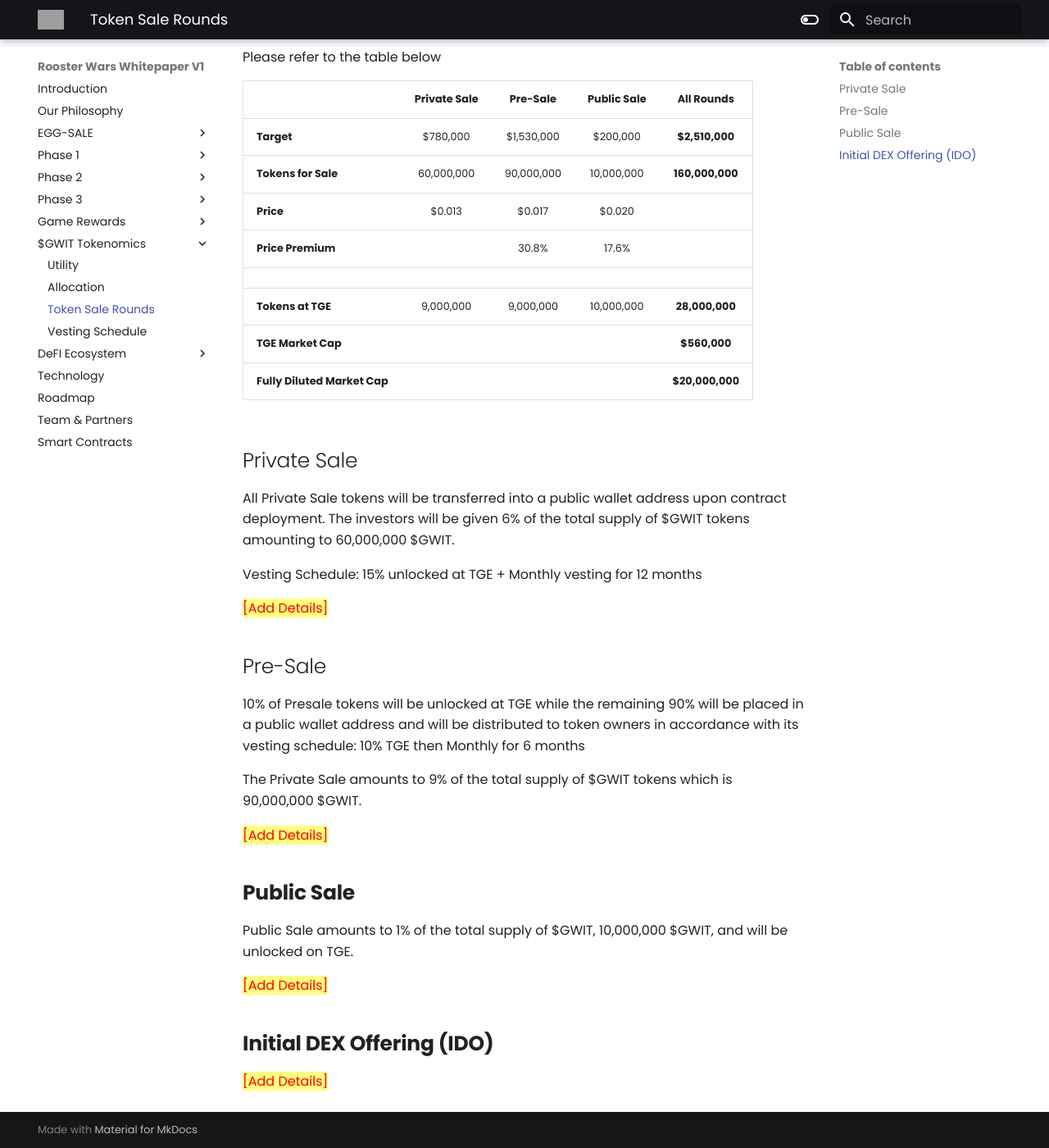
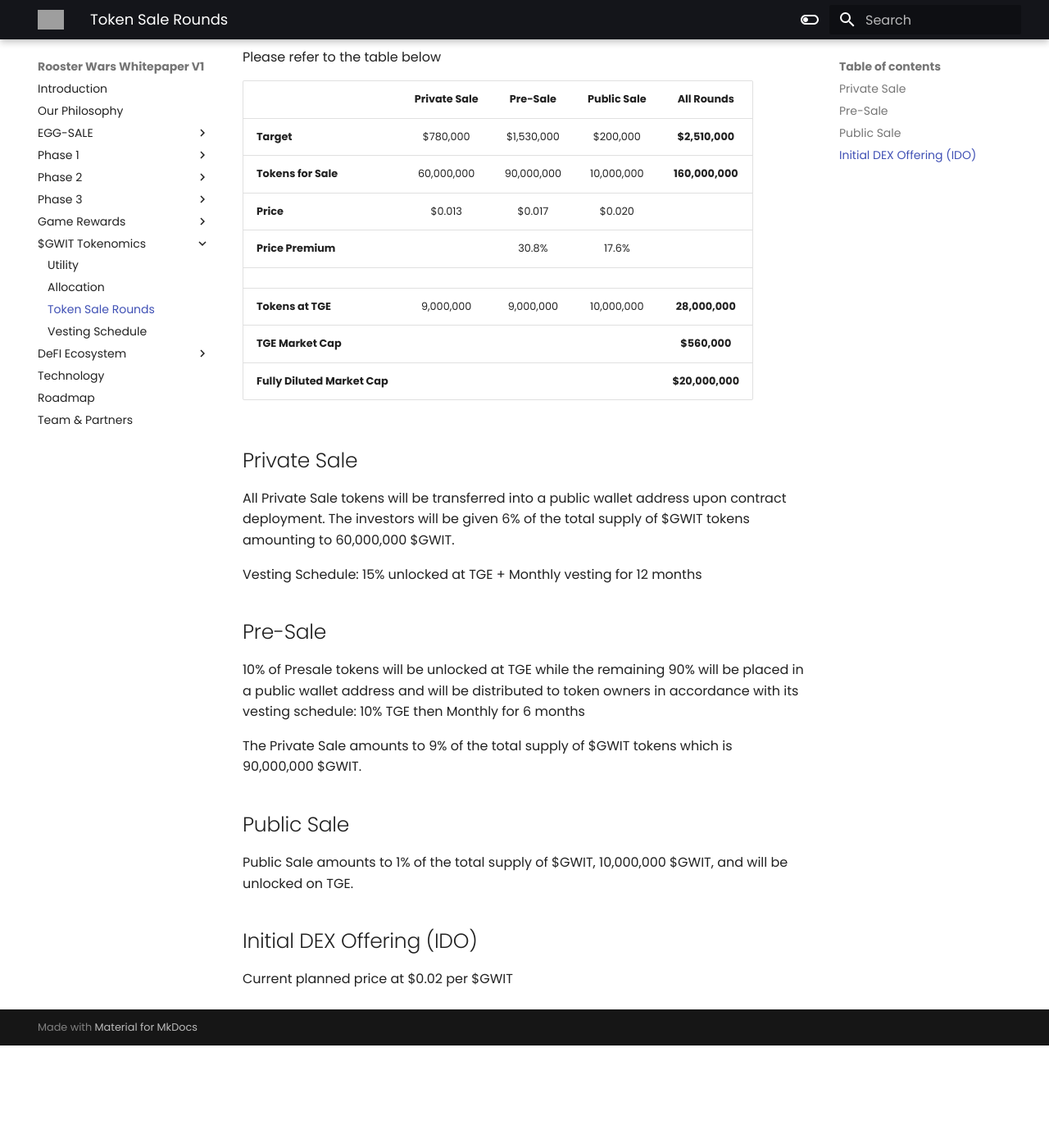
Before and after one commit to AshtreeBV/roosterwars-whitepaper, an MkDocs documentation site: the page built from docs/tokenomics/token-sale-rounds.md, in a window 1280 px wide and 1400 px high, scrolled down 190 px. Shown: the whole window at 82% size. Built offline with MkDocs 1.6.1 and Material for MkDocs 9.7.7, drawn with Linux system fonts in a browser that asks for light colours; after the commit the page ends 1465 px from its top, so only the background shows below that; grey boxes are pictures that could not be loaded.

Commit message:
technology + omit some details

```diff
--- a/docs/tokenomics/token-sale-rounds.md
+++ b/docs/tokenomics/token-sale-rounds.md
@@ -21,22 +21,16 @@ All Private Sale tokens will be transferred into a public wallet address upon co
 
 Vesting Schedule: 15% unlocked at TGE + Monthly vesting for 12 months
 
-<mark style="color:red;">\[Add Details]</mark>
-
 ## Pre-Sale
 
 10% of Presale tokens will be unlocked at TGE while the remaining 90% will be placed in a public wallet address and will be distributed to token owners in accordance with its vesting schedule: 10% TGE then Monthly for 6 months
 
 The Private Sale amounts to 9% of the total supply of $GWIT tokens which is 90,000,000 $GWIT.
 
-<mark style="color:red;">\[Add Details]</mark>
-
-## **Public Sale**
+## Public Sale
 
 Public Sale amounts to 1% of the total supply of $GWIT, 10,000,000 $GWIT, and will be unlocked on TGE.
 
-<mark style="color:red;">\[Add Details]</mark>
+## Initial DEX Offering (IDO)
 
-## **Initial DEX Offering (IDO)**
-
-<mark style="color:red;">\[Add Details]</mark>
+Current planned price at $0.02 per $GWIT
--- a/mkdocs.yml
+++ b/mkdocs.yml
@@ -70,7 +70,7 @@ nav:
   - technology.md
   - roadmap.md
   - team-and-partners.md
-  - smart-contracts.md
+  #- smart-contracts.md
 
 markdown_extensions:
   - def_list
```
Also changed, not shown: docs/defi/swap.md (+1 -1 lines), docs/technology.md (+7 -6 lines).
